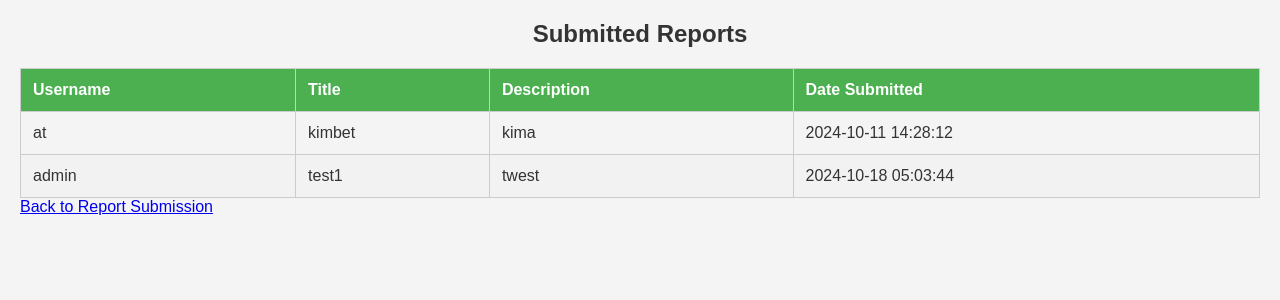
After one commit to AtechPro/fyp, a Flask app: page /admin/reports in a window 1280 px wide. The commit adds this page. Shown: the top 300 px of the page. Run offline with Flask 3, Linux system fonts and the light colour scheme; a user stored in the database is signed in.

Commit message:
modularized report

```diff
--- a/app.py
+++ b/app.py
@@ -2,6 +2,7 @@ from flask import Flask
 from database.database import db, User #need to mention the class one by one
 from view import views  # Import views
 from templates.usermanage.usermanage import usermanage
+from templates.report.report import report_module
 from flask_login import LoginManager
 from datetime import timedelta
 # from mqtttest.com import
@@ -44,8 +45,9 @@ def create_initial_user(app):
             print("Admin user already exists.")
 
 
-app.register_blueprint(views) #web viewing
+app.register_blueprint(views)
 app.register_blueprint(usermanage)
+app.register_blueprint(report_module)
 
 @login_manager.user_loader
 def load_user(user_id):
--- a/static/report.css
+++ b/static/report.css
@@ -94,6 +94,32 @@ textarea:focus {
     background-color: #45a049;
 }
 
+/* Table styles */
+table {
+    width: 100%;
+    border-collapse: collapse; /* Merges border lines */
+    margin-top: 20px; /* Adds spacing above the table */
+}
+
+th, td {
+    padding: 12px; /* Adds padding inside cells */
+    border: 1px solid #ccc; /* Sets border for table cells */
+    text-align: left; /* Aligns text to the left */
+}
+
+th {
+    background-color: #4CAF50; /* Sets background color for header */
+    color: white; /* Sets text color for header */
+}
+
+tr:nth-child(even) {
+    background-color: #f2f2f2; /* Stripes the table rows */
+}
+
+tr:hover {
+    background-color: #e0e0e0; /* Changes row background on hover */
+}
+
 /* Responsive design */
 @media (max-width: 600px) {
     .container {
@@ -112,4 +138,9 @@ textarea:focus {
         font-size: 14px;
         padding: 10px;
     }
+
+    th, td {
+        padding: 10px; /* Adjust padding for smaller screens */
+        font-size: 14px; /* Adjust font size for smaller screens */
+    }
 }
--- /dev/null
+++ b/templates/report/adminreport.html
@@ -0,0 +1,39 @@
+<!DOCTYPE html>
+<html lang="en">
+<head>
+    <meta charset="UTF-8">
+    <meta name="viewport" content="width=device-width, initial-scale=1.0">
+    <title>Admin Reports</title>
+    <link rel="stylesheet" href="../static/report.css"> <!-- Adjust based on your CSS file -->
+</head>
+<body>
+    <h1>Submitted Reports</h1>
+
+    {% if reports | length > 0 %}
+        <table>
+            <thead>
+                <tr>
+                    <th>Username</th>
+                    <th>Title</th>
+                    <th>Description</th>
+                    <th>Date Submitted</th>
+                </tr>
+            </thead>
+            <tbody>
+                {% for report in reports %}
+                    <tr>
+                        <td>{{ report.username }}</td>
+                        <td>{{ report.report_title }}</td>
+                        <td>{{ report.report_desc }}</td>
+                        <td>{{ report.time.strftime('%Y-%m-%d %H:%M:%S') }}</td>
+                    </tr>
+                {% endfor %}
+            </tbody>
+        </table>
+    {% else %}
+        <p>No reports have been submitted yet.</p>
+    {% endif %}
+
+    <a href="{{ url_for('report.submit_report') }}">Back to Report Submission</a>
+</body>
+</html>
--- a/templates/report/report.html
+++ b/templates/report/report.html
@@ -22,7 +22,7 @@
         {% endwith %}
 
         <!-- Form for submitting the report -->
-        <form method="POST" action="{{ url_for('views.report') }}">
+        <form method="POST" action="{{ url_for('report.submit_report') }}">
 
             <div class="form-group">
                 <label for="report_title">Report Title:</label>
--- /dev/null
+++ b/templates/report/report.py
@@ -0,0 +1,42 @@
+from flask import Blueprint, render_template, flash, redirect, url_for, request
+from flask_login import login_required, current_user
+from database.database import db, User, Report
+
+report_module = Blueprint('report', __name__, template_folder='templates')
+
+@report_module.route('/report', methods=['GET', 'POST'])
+@login_required
+def submit_report():  # Renamed function to avoid conflict with blueprint name
+    if request.method == 'POST':
+        report_title = request.form['report_title']
+        report_desc = request.form['report_desc']
+
+        # Optional: Add validation for report_title and report_desc
+        if not report_title or not report_desc:
+            flash('Both title and description are required.', 'error')
+            return redirect(url_for('report.submit_report'))  # Adjusted redirect to point to the same function
+
+        new_report = Report(
+            userid=current_user.userid,
+            username=current_user.username,
+            report_title=report_title,
+            report_desc=report_desc
+        )
+
+        db.session.add(new_report)
+        db.session.commit()
+        flash('Report submitted successfully', 'success')
+        return redirect(url_for('report.submit_report'))  # Redirect to the same function or you can create another route to show submitted reports
+
+    return render_template('report/report.html')
+
+
+@report_module.route('/admin/reports', methods=['GET'])
+@login_required
+def view_admin_reports():
+    if current_user.role != 1:  # Assuming role 1 is for admin
+        flash('You do not have permission to access this page.', 'error')
+        return redirect(url_for('report.submit_report'))  # Redirect to the report submission page or another suitable page
+
+    reports = Report.query.all()  # Retrieve all reports
+    return render_template('report/adminreport.html', reports=reports)
```
Also changed, not shown: view.py (+0 -45 lines), database/database.db.
